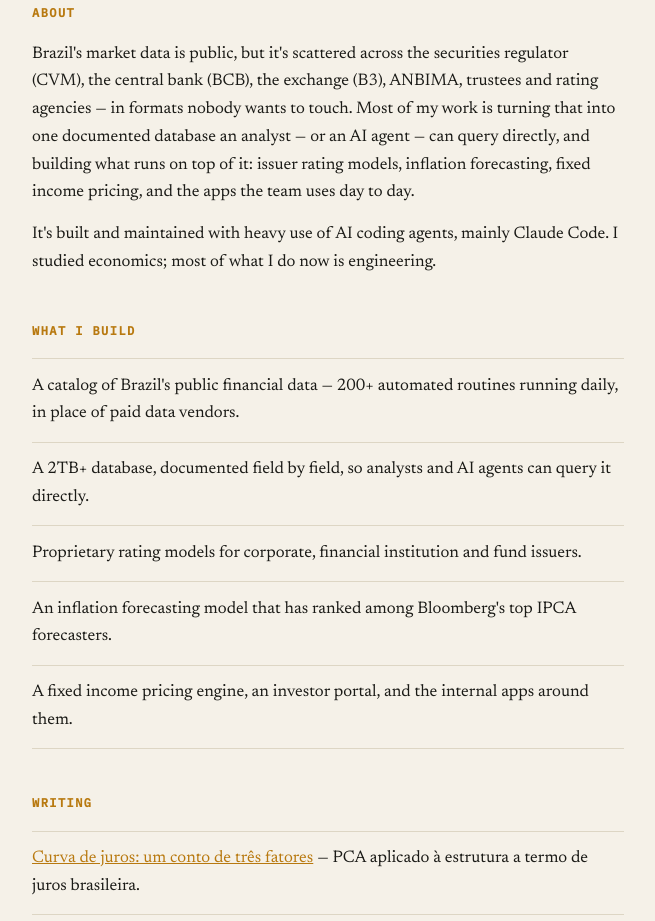
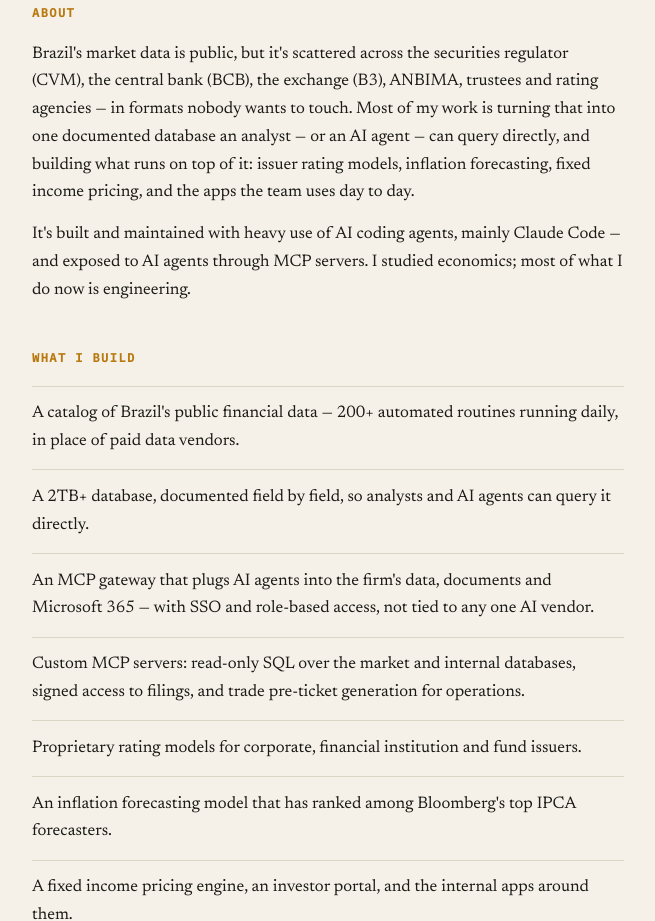
Before and after one commit to victorhugow/victorhugow.github.io, a plain HTML site: page index.html in a window 1280 px wide. Shown: the part 463-1384 px from the top of the page, without its empty margins (312-967 px from the left). Drawn offline with Linux system fonts and the light colour scheme.

Commit message:
Add MCP/AI work to CV and site
Co-Authored-By: Claude Opus 5.5 <noreply@anthropic.com>
Claude-Session: https://claude.ai/code/session_01DDA5o4CoEPSdp85UfYebfr

```diff
--- a/index.html
+++ b/index.html
@@ -43,7 +43,7 @@
         </p>
         <p>
           It's built and maintained with heavy use of AI coding agents, mainly
-          Claude Code. I studied economics; most of what I do now is engineering.
+          Claude Code — and exposed to AI agents through MCP servers. I studied economics; most of what I do now is engineering.
         </p>
       </section>
 
@@ -52,6 +52,8 @@
         <ul class="projects">
           <li>A catalog of Brazil's public financial data — 200+ automated routines running daily, in place of paid data vendors.</li>
           <li>A 2TB+ database, documented field by field, so analysts and AI agents can query it directly.</li>
+          <li>An MCP gateway that plugs AI agents into the firm's data, documents and Microsoft 365 — with SSO and role-based access, not tied to any one AI vendor.</li>
+          <li>Custom MCP servers: read-only SQL over the market and internal databases, signed access to filings, and trade pre-ticket generation for operations.</li>
           <li>Proprietary rating models for corporate, financial institution and fund issuers.</li>
           <li>An inflation forecasting model that has ranked among Bloomberg's top IPCA forecasters.</li>
           <li>A fixed income pricing engine, an investor portal, and the internal apps around them.</li>
```
Also changed, not shown: 2 other files.
